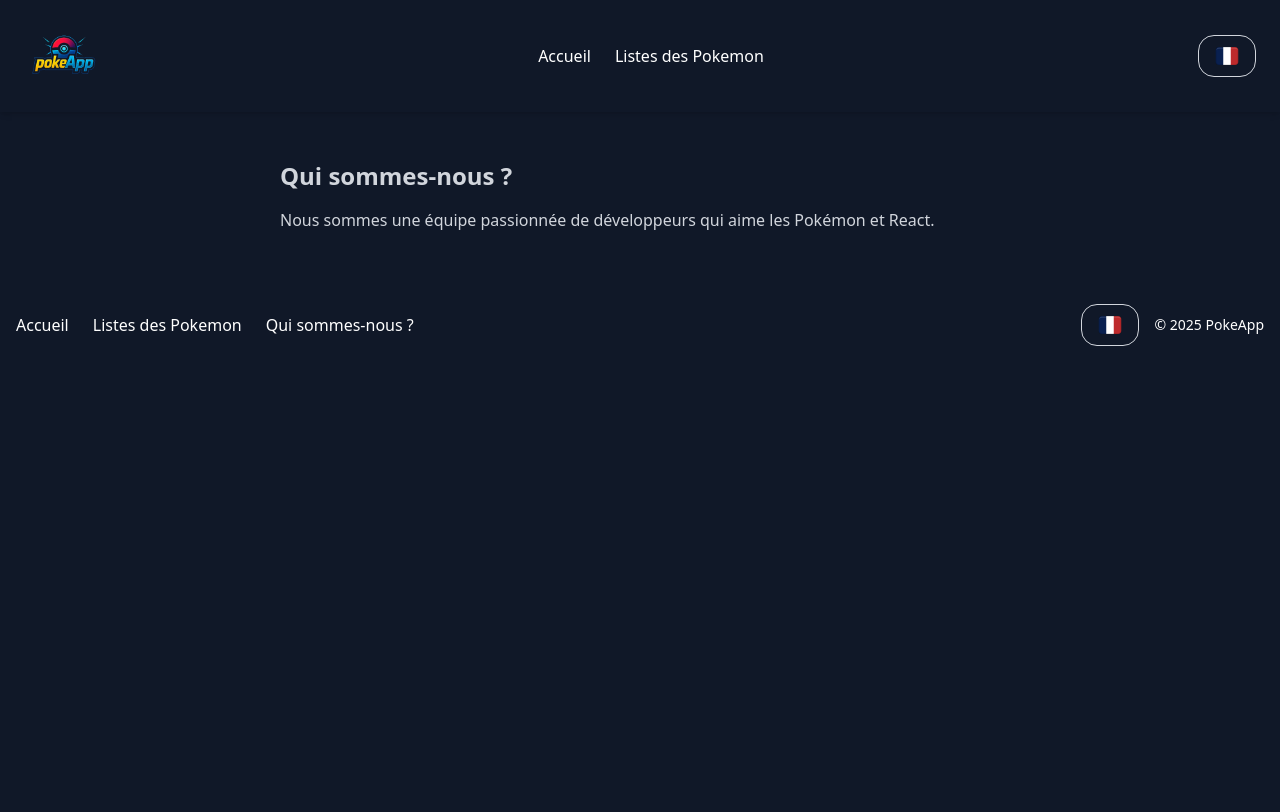
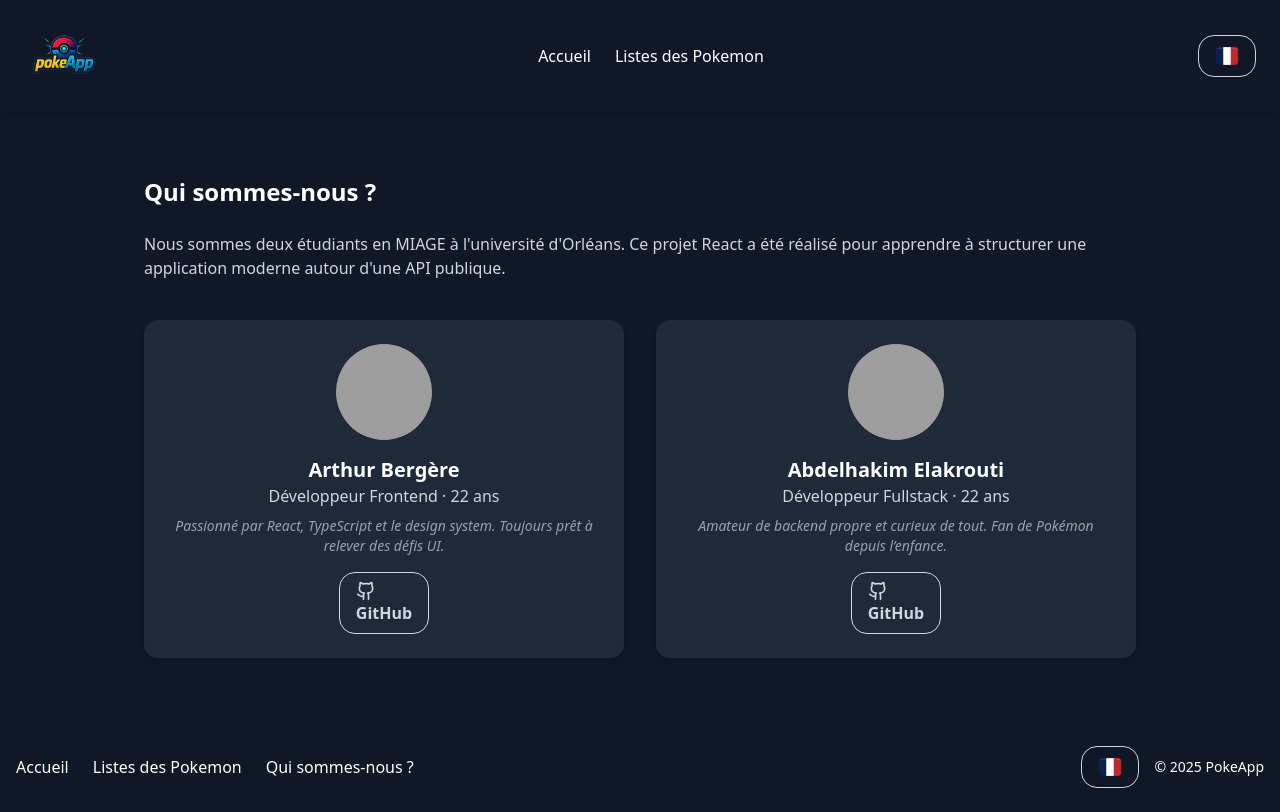
Before and after one commit to ArthurBergere/PokeApp, a React (Vite) app: page /about in a window 1280 px wide. Built offline with nearby package versions, Linux system fonts and the light colour scheme; grey boxes are pictures that could not be loaded.

Commit message:
Enhance about page

```diff
--- /dev/null
+++ b/src/components/organisms/CreatorCard.tsx
@@ -0,0 +1,43 @@
+import React from "react";
+import Text from "../atoms/Text";
+import Button from "../atoms/Button";
+import { Github } from "lucide-react";
+import { useTranslation } from "react-i18next";
+
+interface CreatorCardProps {
+  creator: Creator;
+}
+
+const CreatorCard: React.FC<CreatorCardProps> = ({ creator }) => {
+  const { t } = useTranslation();
+
+  return (
+    <div className="bg-gray-800 rounded-xl p-6 flex flex-col items-center text-center shadow-md">
+      <img
+        src={creator.avatar}
+        alt={creator.name}
+        className="w-24 h-24 rounded-full object-cover mb-4"
+      />
+      <Text variant="h3" size="xl" bold>{creator.name}</Text>
+      <Text size="base" color="gray">
+        {t(creator.roleKey)} · {creator.age} ans
+      </Text>
+      <Text size="sm" color="secondary" italic className="mt-2">
+        {t(creator.bioKey)}
+      </Text>
+      <a
+        href={creator.github}
+        target="_blank"
+        rel="noopener noreferrer"
+        className="mt-4"
+      >
+        <Button variant="outline">
+          <Github className="w-5 h-5 mr-2" />
+          GitHub
+        </Button>
+      </a>
+    </div>
+  );
+};
+
+export default CreatorCard;
--- /dev/null
+++ b/src/components/propsModel/Creator.ts
@@ -0,0 +1,8 @@
+export interface Creator {
+    name: string;
+    age: number;
+    github: string;
+    avatar: string;
+    roleKey: string;
+    bioKey: string;
+  }
--- a/src/i18n/locales/en.json
+++ b/src/i18n/locales/en.json
@@ -25,6 +25,14 @@
   },
   "about": {
     "title": "About Us",
-    "description": "We are a team of passionate developers who love Pokémon and React."
+    "description": "We are two MIAGE students from the University of Orléans. This React project was created to learn how to structure a modern application using a public API.",
+    "arthur": {
+      "role": "Frontend Developer",
+      "bio": "Passionate about React, TypeScript, and design systems. Always ready to take on UI challenges."
+    },
+    "hakim": {
+      "role": "Fullstack Developer",
+      "bio": "Clean backend enthusiast and curious about everything. Lifelong Pokémon fan."
+    }
   }
 }
--- a/src/i18n/locales/fr.json
+++ b/src/i18n/locales/fr.json
@@ -25,6 +25,14 @@
   },
   "about": {
     "title": "Qui sommes-nous ?",
-    "description": "Nous sommes une équipe passionnée de développeurs qui aime les Pokémon et React."
+    "description": "Nous sommes deux étudiants en MIAGE à l'université d'Orléans. Ce projet React a été réalisé pour apprendre à structurer une application moderne autour d'une API publique.",
+    "arthur": {
+      "role": "Développeur Frontend",
+      "bio": "Passionné par React, TypeScript et le design system. Toujours prêt à relever des défis UI."
+    },
+    "hakim": {
+      "role": "Développeur Fullstack",
+      "bio": "Amateur de backend propre et curieux de tout. Fan de Pokémon depuis l’enfance."
+    }
   }
 }
--- a/src/pages/AboutPage.tsx
+++ b/src/pages/AboutPage.tsx
@@ -1,13 +1,42 @@
 import React from "react";
 import { useTranslation } from "react-i18next";
+import Text from "@/components/atoms/Text";
+import { Creator } from "@/components/propsModel/Creator";
+import CreatorCard from "@/components/organisms/CreatorCard";
+
+const creators: Creator[] = [
+    {
+      name: "Arthur Bergère",
+      age: 22,
+      github: "https://github.com/arthurbergere",
+      avatar: "https://i.pravatar.cc/150?u=arthurbergere",
+      roleKey: "about.arthur.role",
+      bioKey: "about.arthur.bio"
+    },
+    {
+      name: "Abdelhakim Elakrouti",
+      age: 22,
+      github: "https://github.com/ELAKROUTIAbdelhakim",
+      avatar: "https://i.pravatar.cc/150?u=hakim",
+      roleKey: "about.hakim.role",
+      bioKey: "about.hakim.bio"
+    }
+  ];
+
 
 const AboutPage: React.FC = () => {
   const { t } = useTranslation();
 
   return (
-    <main className="max-w-3xl mx-auto p-6">
-      <h1 className="text-2xl font-bold mb-4">{t("about.title")}</h1>
-      <p>{t("about.description")}</p>
+    <main className="max-w-5xl mx-auto px-4 py-10">
+      <Text variant="h1" size="2xl" bold className="mb-6">{t("about.title")}</Text>
+      <Text size="base" color="gray" className="mb-10">{t("about.description")}</Text>
+
+      <div className="grid grid-cols-1 sm:grid-cols-2 gap-8">
+        {creators.map((creator) => (
+          <CreatorCard key={creator.name} creator={creator} />
+        ))}
+      </div>
     </main>
   );
 };
```
